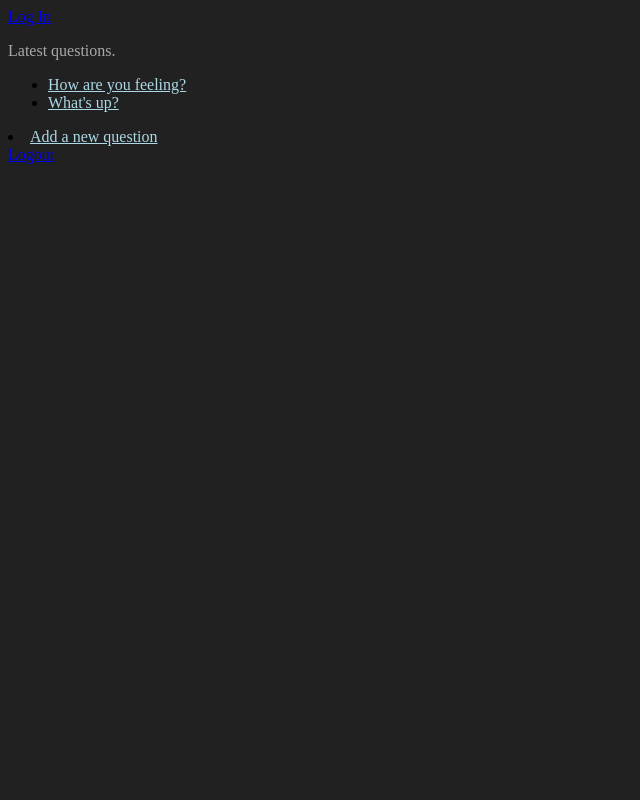
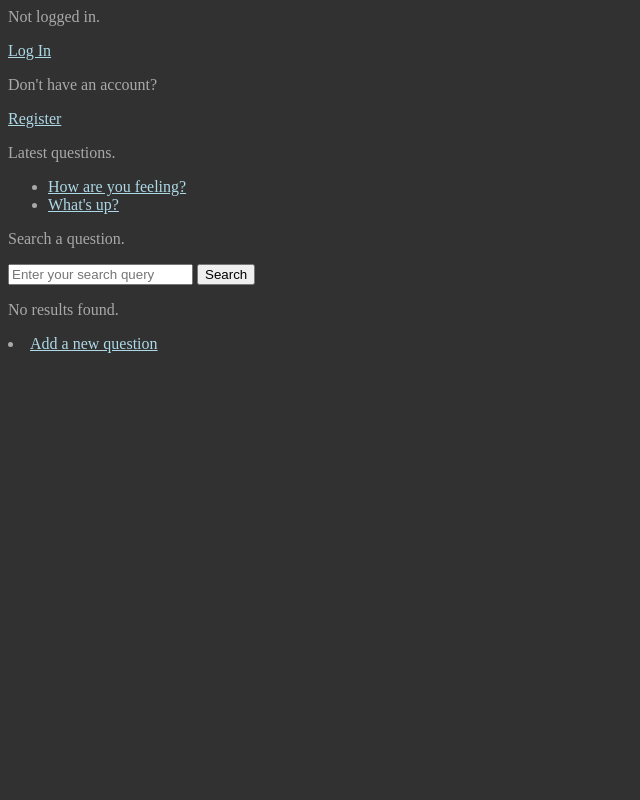
Before and after one commit to VP-MaxHax/CSB23-Project, a Django app: page /polls/ in a window 1280 px wide. Shown: the whole page, without its empty margins (0-640 px from the left). Run offline with Django 4.2, Linux system fonts and the light colour scheme; data comes from the database, SQL or seed files in the repository; both versions use the stored data as it was after the commit; parts of the project's set-up code (start-up, migrations or seed data) failed here and were passed over.

Commit message:
Finished the insecure side implemation

```diff
--- a/polls/static/polls/style.css
+++ b/polls/static/polls/style.css
@@ -1,9 +1,15 @@
-p {
+li a{
+    color: lightblue;
+}
+a{
+    color: lightblue
+}
+
+body {
+    background: rgb(49, 49, 49);
+}
+h1, h2, h3,
+h4, h5, h6, p,
+ label, li{
     color: darkgray;
 }
-li a {
-    color: lightblue;
-}
-body {
-    background: rgb(33, 33, 33);
-}
--- a/polls/templates/polls/add_question.html
+++ b/polls/templates/polls/add_question.html
@@ -1,3 +1,7 @@
+{% load static %}
+
+<link rel="stylesheet" href="{% static 'polls/style.css' %}">
+
 <form method="post">
     {% csrf_token %}
     {{ form.as_p }}
--- a/polls/templates/polls/detail.html
+++ b/polls/templates/polls/detail.html
@@ -1,3 +1,7 @@
+{% load static %}
+
+<link rel="stylesheet" href="{% static 'polls/style.css' %}">
+
 <form action="{% url 'polls:vote' question.id %}" method="post">
 {% csrf_token %}
 <fieldset>
--- a/polls/templates/polls/index.html
+++ b/polls/templates/polls/index.html
@@ -1,8 +1,8 @@
 {% load static %}
 
-<a href="{% url 'polls:login' %}">Log In</a>
+<link rel="stylesheet" href="{% static 'polls/style.css' %}">
 
-<link rel="stylesheet" href="{% static 'polls/style.css' %}">
+{% include 'polls/navbar.html' %}
 
 <p>Latest questions.</p>
 {% if latest_question_list %}
@@ -15,6 +15,7 @@
     <p>No polls are available.</p>
 {% endif %}
 
+<p>Search a question.</p>
+{% include 'polls/search.html' %}
+
 <li><a href="add_question">Add a new question</a></li>
-
-<a href="{% url 'polls:logout' %}">Logout</a>
--- a/polls/templates/polls/login.html
+++ b/polls/templates/polls/login.html
@@ -1,3 +1,7 @@
+{% load static %}
+
+<link rel="stylesheet" href="{% static 'polls/style.css' %}">
+
 <!DOCTYPE html>
 <html>
 <head>
--- /dev/null
+++ b/polls/templates/polls/navbar.html
@@ -0,0 +1,13 @@
+{% load static %}
+
+<link rel="stylesheet" href="{% static 'polls/style.css' %}">
+
+{% if user.is_authenticated %}
+<p>Welcome, {{ user }}!</p>
+<a href="{% url 'polls:logout' %}">Logout</a>
+{% else %}
+<p>Not logged in.</p>
+<a href="{% url 'polls:login' %}">Log In</a>
+<p>Don't have an account?</p>
+<a href="{% url 'polls:register' %}">Register</a>
+{% endif %}
--- a/polls/templates/polls/results.html
+++ b/polls/templates/polls/results.html
@@ -1,3 +1,7 @@
+{% load static %}
+
+<link rel="stylesheet" href="{% static 'polls/style.css' %}">
+
 <h1>{{ question.question_text }}</h1>
 
 <ul>
--- a/polls/templates/polls/search.html
+++ b/polls/templates/polls/search.html
@@ -1,12 +1,16 @@
-<form method="GET" action="{% url 'polls:search' %}">
+{% load static %}
+
+<link rel="stylesheet" href="{% static 'polls/style.css' %}">
+
+<form method="POST" action="{% url 'polls:search' %}">
     <input type="text" name="q" placeholder="Enter your search query">
     <button type="submit">Search</button>
 </form>
 
-{% if results %}
+{% if search_results %}
 <ul>
-    {% for result in results %}
-        <li>{{ result }}</li>
+    {% for result in search_results %}
+        <li>{{ result.0 }},{{ result.1 }}</li>
     {% endfor %}
 </ul>
 {% else %}
--- a/polls/urls.py
+++ b/polls/urls.py
@@ -15,4 +15,5 @@ urlpatterns = [
     #path('logout/', views.logout, name='logout'),
     #path('login/', auth_views.LoginView.as_view(), name='login'),
     path('logout/', auth_views.LogoutView.as_view(), name='logout'),
+    path('success/', views.login_success, name='success'),
 ]
--- a/polls/views.py
+++ b/polls/views.py
@@ -16,6 +16,7 @@ from django.contrib.auth import authenticate, login, get_user_model
 from django.views.decorators.csrf import csrf_exempt
 from django.contrib.auth.backends import ModelBackend
 from django.contrib.auth.models import BaseUserManager
+from django.contrib.auth.decorators import login_required
 
 class IndexView(generic.ListView):
     template_name = "polls/index.html"
@@ -93,17 +94,19 @@ def add_question(request):
         {'form': form, 'formset': formset}
     )
 
+@csrf_exempt
 def custom_sql_query(request):
-    query = request.GET.get("q", "")
-
+    query = request.POST.get("q", "")
     if query:
         with connection.cursor() as cursor:
-            cursor.execute(query)
-            results = cursor.fetchall()
+            sql_query = "SELECT id, question_text FROM polls_question WHERE question_text LIKE '%" + query + "%';"
+            cursor.execute(sql_query)
+            search_results = cursor.fetchall()
+            print("Search results:", search_results)
 
-        return render(request, "polls/search.html", {"results": results})
+        return render(request, "polls/index.html", {"search_results": search_results})
     else:
-        return render(request, "polls/search.html", {"results": []})
+        return render(request, "polls/index.html", {"search_results": []})
 
 @csrf_exempt
 def register_user(request):
@@ -135,7 +138,7 @@ def register_user(request):
 class CustomUserBackend(ModelBackend):
     def authenticate(self, request, username=None, password=None, **kwargs):
         try:
-            user = User.objects.get(name=username)  # Use your custom User model
+            user = User.objects.get(name=username)
             if user.check_password(password):
                 return user
         except User.DoesNotExist:
@@ -150,8 +153,13 @@ def user_login(request):
             user = CustomUserBackend().authenticate(request, username=username, password=password)
             if user is not None:
                 login(request, user)
-                return redirect("polls:index")  # Redirect to home page after login
+                return redirect("polls:success")
     else:
         form = CustomAuthenticationForm()
 
     return render(request, "polls/login.html", {"form": form})
+
+@login_required
+def login_success(request):
+    #raise Exception(request.user)
+    return render(request, 'polls/success.html', {'user': request.user})
```
Also changed, not shown: polls/templates/polls/success.html (added, +19 -0 lines), db.sqlite3.
